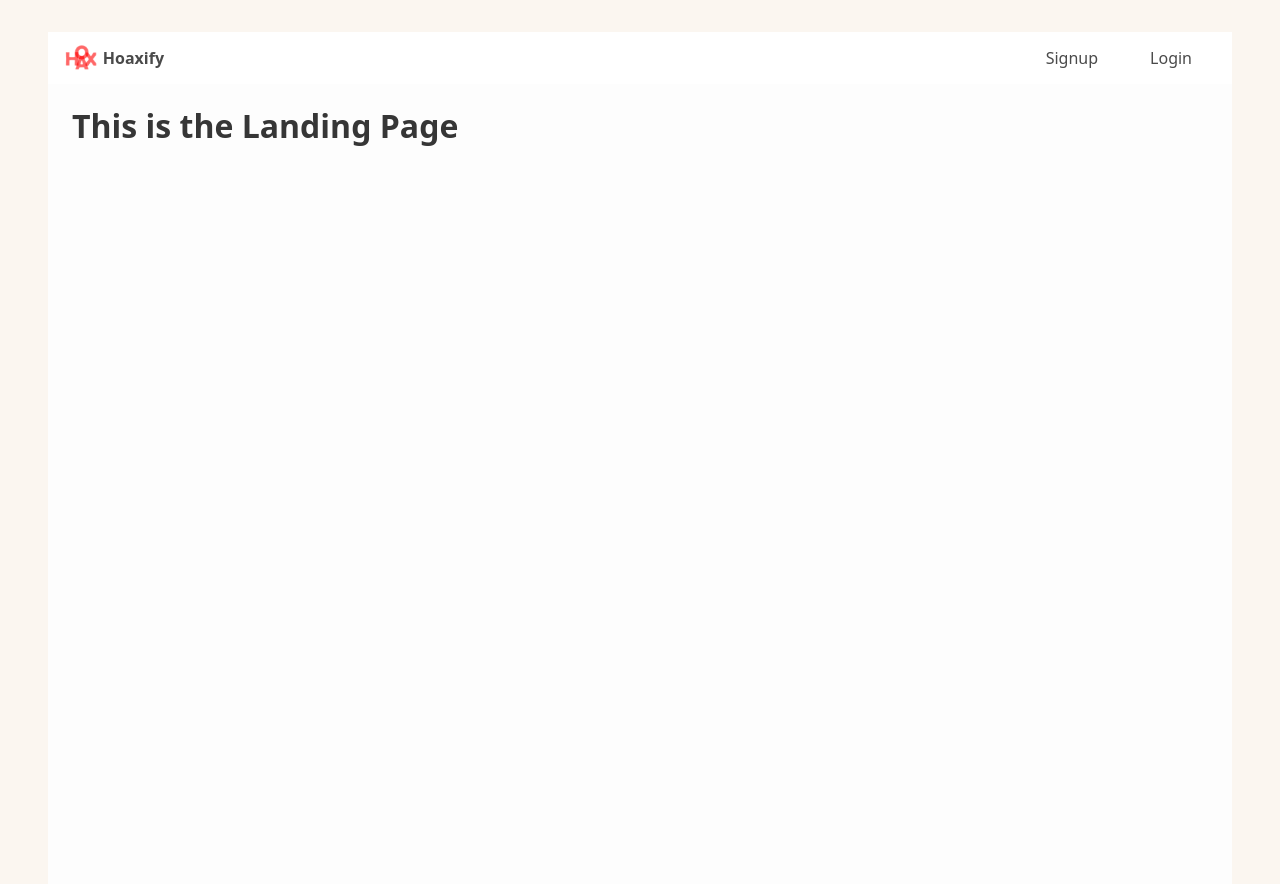
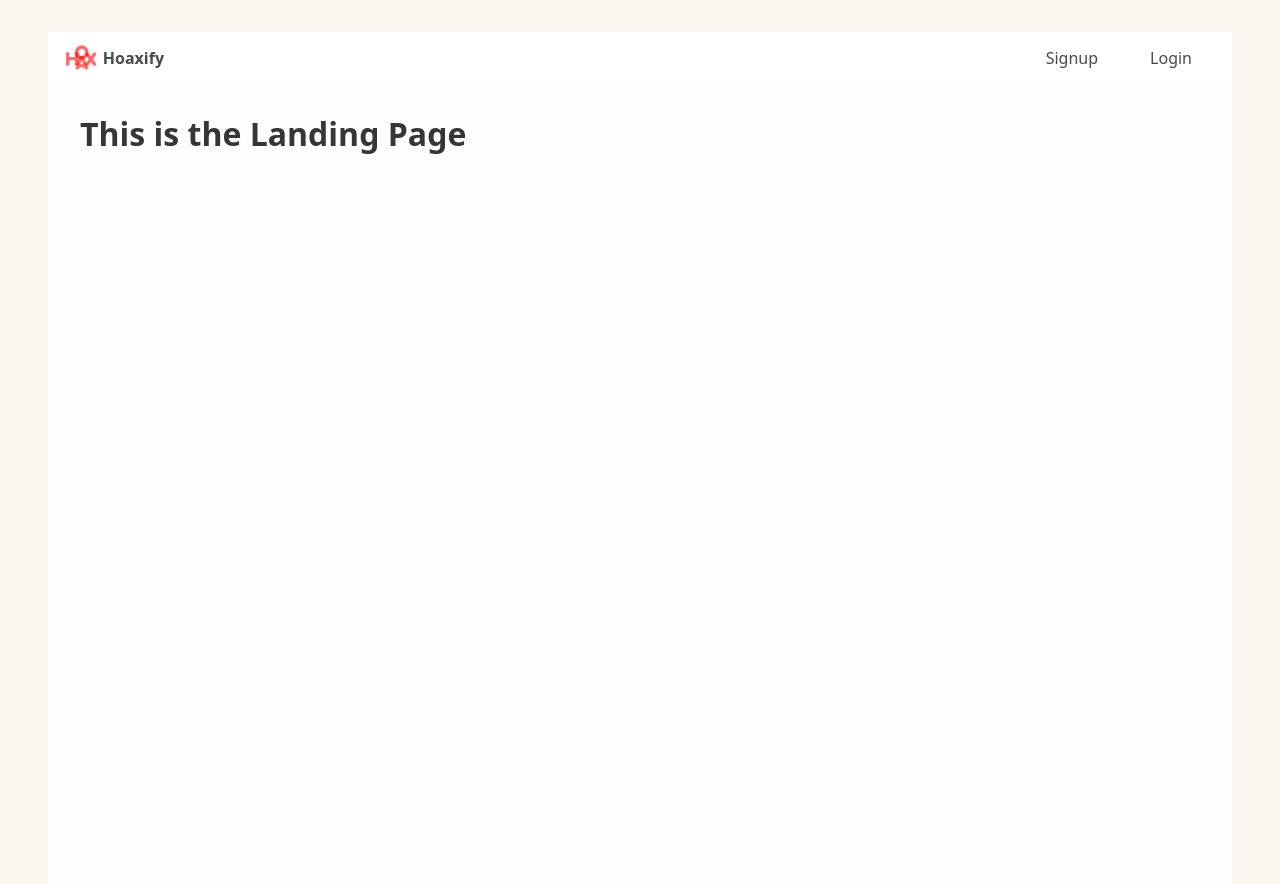
Before and after one commit to Mt-Lampert/tdd-react, a React (Create React App) app: page / in a window 1280 px wide. Built offline with nearby package versions, Linux system fonts and the light colour scheme.

Commit message:
p: beautifying

```diff
--- a/src/App.css
+++ b/src/App.css
@@ -8,8 +8,9 @@
 }
 
 .mainframe {
-  padding-left: 1.5rem;
-  padding-top: 1.5rem;
+  padding-left: 2rem;
+  padding-right: 2rem;
+  padding-top: 2rem;
   height: 100vh;
   background-color: #fdfdfd;
 }
```
